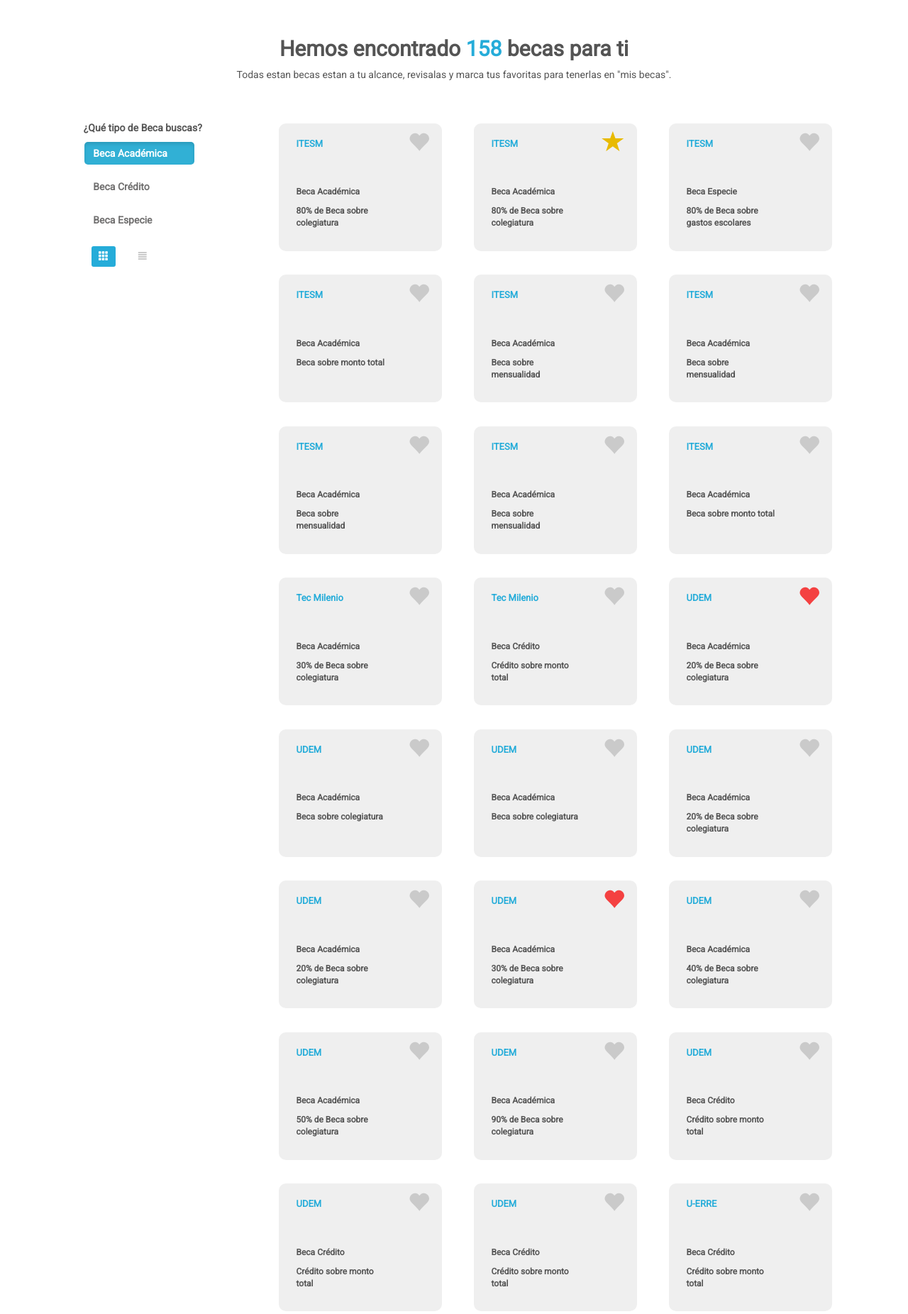
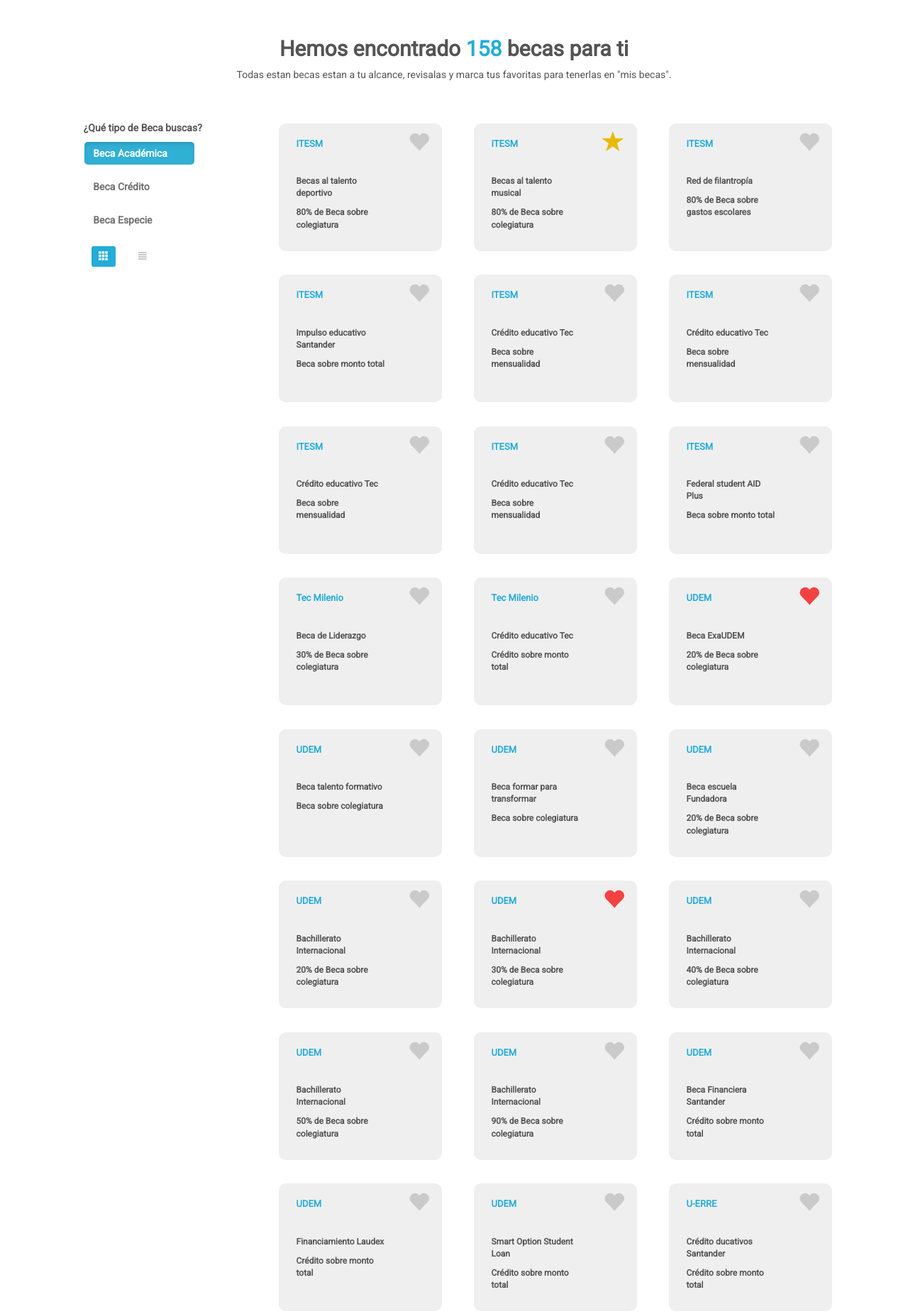
Before and after one commit to DevWorms/Becap, a PHP site: page /oportunidades.php in a window 1280 px wide. Shown: the part 73-1925 px from the top of the page at 71% size. Run offline with PHP 8.4, Linux system fonts and the light colour scheme; a user stored in the database is signed in; data comes from the database, SQL or seed files in the repository.

Commit message:
Fix styles

```diff
--- a/controladores/funciones/funciones.php
+++ b/controladores/funciones/funciones.php
@@ -19,6 +19,26 @@ function MostrarBecas($id_usuario) {
     $resultado = $sentencia->fetchAll();
 
     foreach ($resultado as $fila) {
+        if ($fila["ID_Tipo"] == 1) {
+            if ($fila["Porcentaje_Beca"] == "NA") {
+                $muestra = "Beca";
+                $porcentaje = "";
+            } else {
+                $muestra = " de Beca";
+                $porcentaje = $fila["Porcentaje_Beca"];
+            }
+
+        } else if ($fila["ID_Tipo"] == 2) {
+
+            if ($fila["Porcentaje_Beca"] == "NA") {
+                $muestra = "Crédito";
+                $porcentaje = "";
+            } else {
+                $muestra = " de Crédito";
+                $porcentaje = $fila["Porcentaje_Beca"];
+            }
+        }
+
         $is_fav = $b->isFavorite($_SESSION['id_usuario'], $fila["ID_Beca"]);
         $is_meInteresa = $b->isMeInteresa($_SESSION['id_usuario'], $fila["ID_Beca"]);
 
@@ -30,39 +50,12 @@ function MostrarBecas($id_usuario) {
             $icono = '<span style="cursor: pointer;" class="glyphicon glyphicon-heart gray-box" onclick="miBeca(' . $fila["ID_Beca"] . ');" aria-hidden="true" align="right"></span>';
         }
 
-        if ($fila["ID_Tipo"] == 1) {
-            $tipo = "Beca Académica";
-
-            if ($fila["Porcentaje_Beca"] == "NA") {
-                $muestra = "Beca";
-                $porcentaje = "";
-            } else {
-                $muestra = " de Beca";
-                $porcentaje = $fila["Porcentaje_Beca"];
-            }
-
-        }
-        if ($fila["ID_Tipo"] == 2) {
-            $tipo = "Beca Crédito";
-
-            if ($fila["Porcentaje_Beca"] == "NA") {
-                $muestra = "Crédito";
-                $porcentaje = "";
-            } else {
-                $muestra = " de Crédito";
-                $porcentaje = $fila["Porcentaje_Beca"];
-            }
-
-        }
-        if ($fila["ID_Tipo"] == 3)
-            $tipo = "Beca Especie";
-
         echo '
         <div class="col-md-2 col-md-offset-1 caja beca tipo-' . $fila["ID_Tipo"] . '">
             <div class="col-xs-9 space-inside" align="left">
-                    <a href="" data-toggle="modal" data-target="#tecmon' . $fila["ID_Beca"] . '"><span class="blue-box"><b>' . substr($fila["Nombre_Escuela"], 0, 30) . '</b></span></a>
-                        <div class="space-inside-p"><br>
-                            <p><strong>' . $tipo . '</strong></p>
+                <a href="#" data-toggle="modal" data-target="#tecmon' . $fila["ID_Beca"] . '"><span class="blue-box"><b>' . substr($fila["Nombre_Escuela"], 0, 30) . '</b></span></a>
+                <div style="margin-top: 18px;"><br>
+                    <p><strong>' . $fila["Nombre_Beca"] . '</strong></p>
                     <p><strong>' . $porcentaje . $muestra . " " . $fila["Beca_Sobre"] . '</strong></p>
                 </div>
             </div>
@@ -90,8 +83,6 @@ function MostrarBecasList($id_usuario)
     foreach ($resultado as $fila) {
 
         if ($fila["ID_Tipo"] == 1) {
-            $tipo = "Beca Académica";
-
             if ($fila["Porcentaje_Beca"] == "NA") {
                 $muestra = "Beca";
                 $porcentaje = "";
@@ -101,7 +92,6 @@ function MostrarBecasList($id_usuario)
             }
 
         } else if ($fila["ID_Tipo"] == 2) {
-            $tipo = "Beca Crédito";
 
             if ($fila["Porcentaje_Beca"] == "NA") {
                 $muestra = "Crédito";
@@ -110,9 +100,7 @@ function MostrarBecasList($id_usuario)
                 $muestra = " de Crédito";
                 $porcentaje = $fila["Porcentaje_Beca"];
             }
-
-        } else if ($fila["ID_Tipo"] == 3)
-            $tipo = "Beca Especie";
+        }
 
         $is_fav = $b->isFavorite($_SESSION['id_usuario'], $fila["ID_Beca"]);
         $is_meInteresa = $b->isMeInteresa($_SESSION['id_usuario'], $fila["ID_Beca"]);
@@ -280,7 +268,7 @@ function MostrarFavIntereses($id_usuario)
 
                             <div class="row space-inside-p" style="margin-left: 0px; margin-right: 0px;">
                                 <br>
-                                <p><strong>' . $tipo . '</strong></p>
+                                <p><strong>' . $fila["Nombre_Beca"] . '</strong></p>
                                 <p>Aplica ' . $fila["Beca_Sobre"] . '</p>
                             </div>
 
@@ -545,8 +533,8 @@ function modalBeca($becas, $oportunidades = false)
                             <div class="col-md-10 col-md-offset-1">
                                 <div class="tab-content">
                                     <div id="req-<?php echo $beca["ID_Beca"]; ?>" class="tab-pane fade in active">
-                                        <p style="color: #545454;"><b>Descripción</b></p>
-                                        <div>
+                                        <p style="color: #545454;"><b><?php echo $beca["Nom_Descriptivo"]; ?></b></p>
+                                        <div style="word-wrap: break-word;">
                                             <?php echo $beca["Descripcion_Beca"]; ?>
                                         </div>
                                         <p style="margin-top: 30px; color: #545454;"><b>Resumen de Requisitos</b></p>
```
Lines whose indentation alone changed are shown as unchanged.
